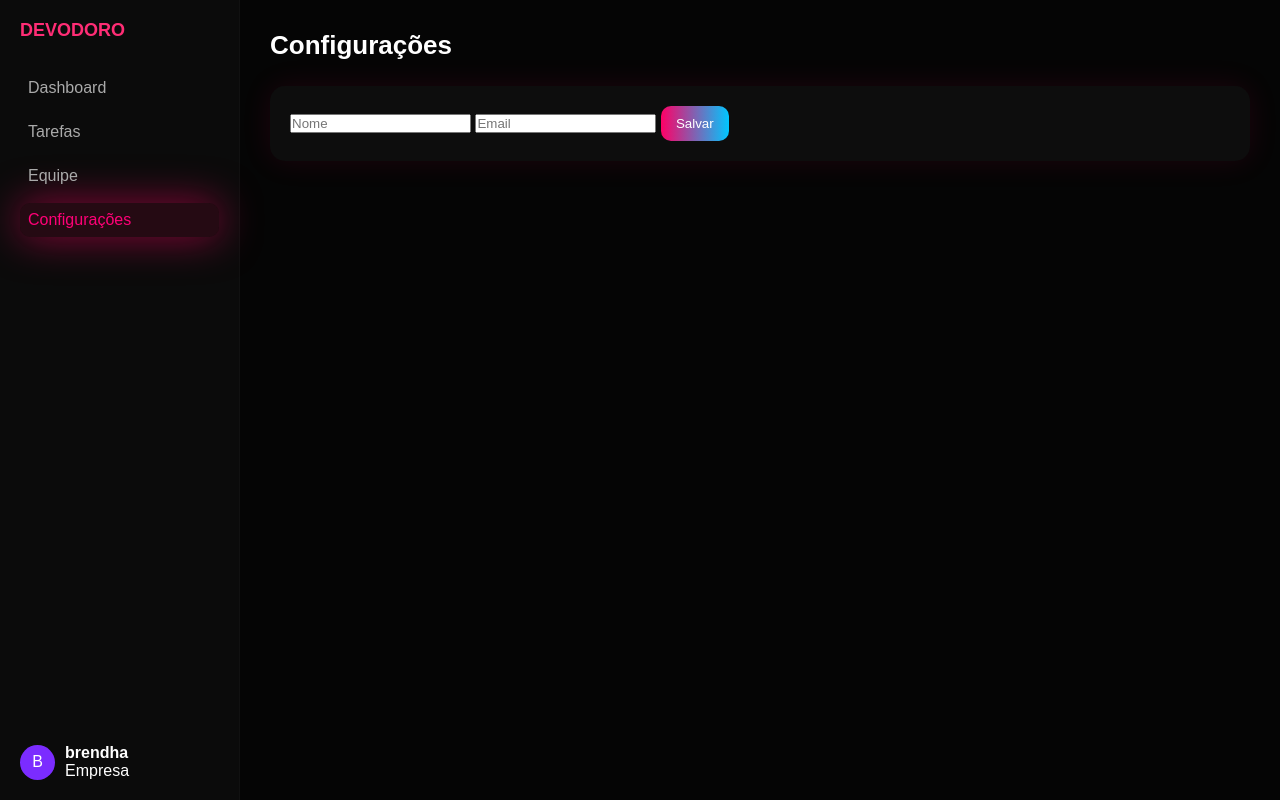
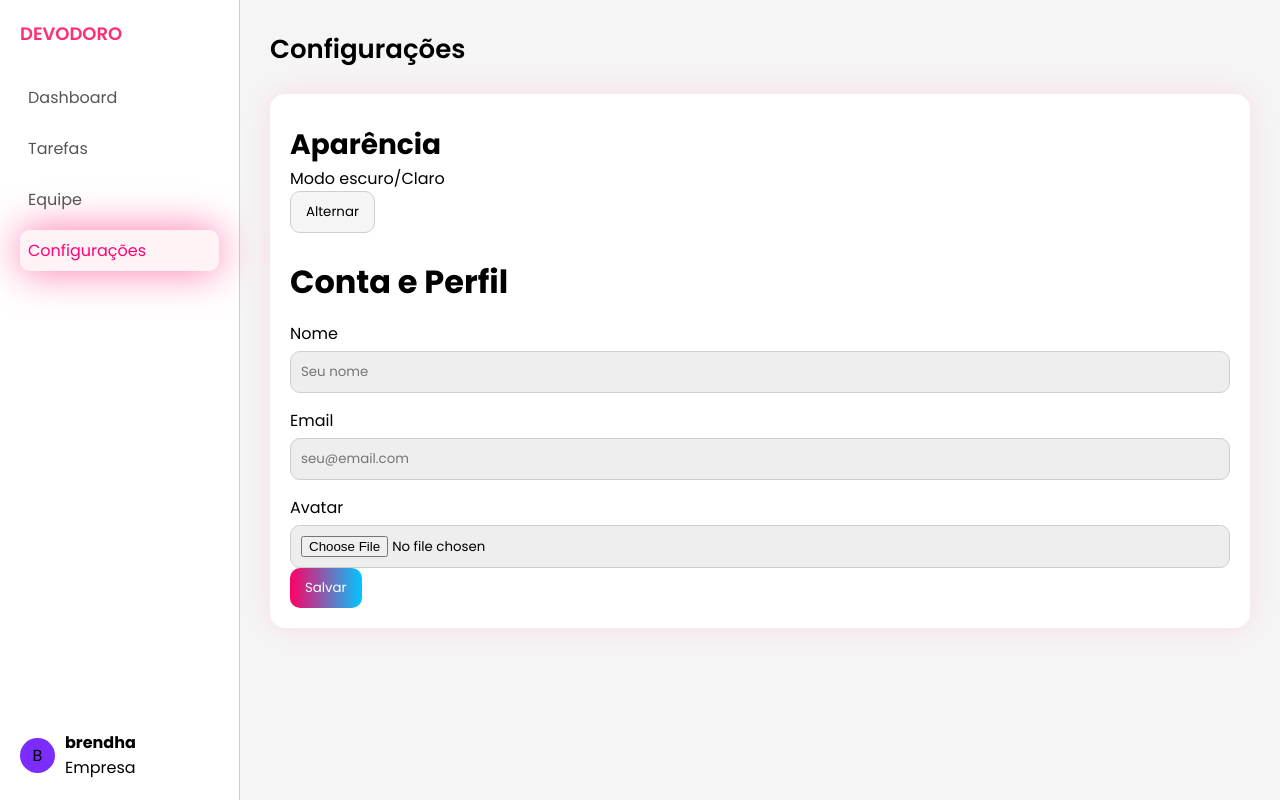
Before and after one commit to BrendhaMaria/DevodoroV2, a PHP site: page /html/dashboard/configuracoes.html in a window 1280 px wide. Run offline with PHP 8.4, Linux system fonts and the light colour scheme.

Commit message:
melhorias no css(modo claro e escudo, configurações)

```diff
--- a/css/dashboard.css
+++ b/css/dashboard.css
@@ -1,3 +1,5 @@
+
+@import url('https://fonts.googleapis.com/css2?family=Poppins:ital,wght@0,100;0,200;0,300;0,400;0,500;0,600;0,700;0,800;0,900;1,100;1,200;1,300;1,400;1,500;1,600;1,700;1,800;1,900&display=swap');
 * {
   margin: 0;
   padding: 0;
@@ -7,20 +9,21 @@
 
 body {
   display: flex;
-  background: #050505;
-  color: white;
+  background: var(--bg);
+  color: var(--text);
 }
+
 
 /* SIDEBAR */
 .sidebar {
   width: 240px;
   height: 100vh;
-  background: #0b0b0b;
+  background: var(--sidebar);
   display: flex;
   flex-direction: column;
   justify-content: space-between;
   padding: 20px;
-  border-right: 1px solid #111;
+  border-right: 1px solid var(--border);
 }
 
 .logo {
@@ -35,14 +38,14 @@ body {
   padding: 8px;
   border-radius: 10px;
   margin-bottom: 10px;
-  color: #aaa;
+  color: var(--text-secondary);
   cursor: pointer;
   transition: .5s ease-in;
   text-decoration: none;
 }
 
 .nav a.active{
-  background: rgba(133, 8, 50, 0.212);
+  background: var(--sidebtn-bg);
   box-shadow:0 0 5dvb rgba(255, 3, 100, 0.548);
   color: rgb(255, 0, 119);
 }
@@ -52,7 +55,7 @@ body {
 }
 
 .nav a:hover:not(.active){
-  background: #5c5c5c36;
+  background: var(--side-bg);
 }
 
 /* USER */
@@ -98,11 +101,11 @@ body {
   width: 200px;
 }
 .search {
-  background: #0f0f0f;
+  background: var(--input);
   border: none;
   padding: 10px;
   border-radius: 10px;
-  color: white;
+  color: var(--text);
 }
 
 .btn {
@@ -122,7 +125,7 @@ body {
 }
 
 .card {
-  background: #0d0d0d;
+  background: var(--card);
   padding: 20px;
   border-radius: 15px;
   position: relative;
@@ -137,11 +140,11 @@ body {
 /* TASK LIST */
 .task-list {
   margin-top: 30px;
-  background: #050505;
+  background: var(--bg);
 }
 
 .task {
-  background: #0d0d0d;
+  background: var(--card);
   padding: 15px;
   border-radius: 12px;
   margin-bottom: 10px;
@@ -163,9 +166,9 @@ body {
   width: 300px;
   padding: 10px;
   border-radius: 10px;
-  border: rgb(82, 81, 81) solid 1px;
-  background: #0f0f0f;
-  color: rgb(233, 232, 232);
+  border: 1px solid var(--border);
+  background: var(--input);
+  color: var(--text);
 }
 #status{
   background: linear-gradient(90deg, #ff0066, #00c6ff);
@@ -177,7 +180,8 @@ body {
   border: none;
 }
 option{
-  background: #050505;
+  background: var(--bg);
+  color: var(--text);
 }
 .btn-x{
   background: transparent;
@@ -189,19 +193,67 @@ option{
 }
 #total{
   box-shadow:0 0 5dvb rgba(194, 3, 114, 0.548);
-  border: solid 1px #242424;
+  border: solid 1px var(--border)
 }
 #concluidas{
   box-shadow:0 0 5dvb rgba(3, 181, 194, 0.548);
-  border: solid 1px #242424;
+  border: solid 1px var(--border)
 }
 #emprogresso{
   box-shadow:0 0 5dvb rgba(172, 3, 194, 0.548);
-  border: solid 1px #242424;
+  border: solid 1px var(--border)
 }
 #atrasados{
-  border: solid 1px #242424;
+  border: solid 1px var(--border)
 }
 .tf{
   font-size: 20px;
 }
+
+/*mudança de cor*/
+:root {
+  --bg: #f5f5f5;
+  --sidebar: #ffffff;
+  --card: #ffffff;
+  --text: #000000;
+  --text-secondary: #555;
+  --border: #cecece;
+  --input: #eeeeee;
+  --side-bg: #ffeef131;
+  --sidebtn-bg: rgba(252, 196, 214, 0.212);
+
+}
+.dark {
+  --bg: #050505;
+  --sidebar: #0b0b0b;
+  --card: #0d0d0d;
+  --text: #ffffff;
+  --text-secondary: #aaa;
+  --border: #353535;
+  --input: #0f0f0f;
+  --side-bg: #4747473a;
+  --sidebtn-bg: rgba(133, 8, 50, 0.212);
+}
+#escuro{
+  padding: 3px;
+   background: var(--bg);
+  border: solid 1px var(--border);
+  padding: 10px 15px;
+  border-radius: 10px;
+  color: var(--text);
+  cursor: pointer;
+}
+.setting-item {
+  display: flex;
+  flex-direction: column;
+  margin-top: 15px;
+}
+
+.setting-item input {
+  margin-top: 5px;
+  padding: 10px;
+  border-radius: 10px;
+  border: 1px solid var(--border);
+  background: var(--input);
+  color: var(--text);
+}
--- a/html/cadastrologin.html
+++ b/html/cadastrologin.html
@@ -45,7 +45,7 @@
       <input type="email" name="email" placeholder="Email" required>
       <input type="password" name="senha" placeholder="Senha" required>
       <!-- CNPJ (só empresa) -->
-      <input type="text" name="cnpj" id="cnpjField" placeholder="CNPJ" class="hidden">
+      <input type="hidden" name="cnpj" id="cnpjField" placeholder="CNPJ" class="hidden">
       <input type="hidden" name="tipo" id="registerTipo">
 
       <button class="submit">Cadastrar</button>
--- a/html/dashboard/configuracoes.html
+++ b/html/dashboard/configuracoes.html
@@ -33,10 +33,37 @@
     </div>
 
     <div class="card">
-      <input placeholder="Nome" type="text" class="nome-user">
-      <input placeholder="Email" type="email" class="email-user">
-      <button class="btn">Salvar</button>
+    <h2>Aparência</h2>
+    <div class="modoescuro">
+      <span>Modo escuro/Claro</span> <br>
+      <button id="escuro">Alternar</button>
+      <br><br>
+      <div class="settings">
+
+  <h1>Conta e Perfil</h1>
+
+  <div class="setting-group">
+
+    <div class="setting-item">
+      <label>Nome</label>
+      <input type="text" id="nameInput" placeholder="Seu nome">
     </div>
+
+    <div class="setting-item">
+      <label>Email</label>
+      <input type="email" id="emailInput" placeholder="seu@email.com">
+    </div>
+
+    <div class="setting-item">
+      <label>Avatar</label>
+      <input type="file" id="avatarInput">
+    </div>
+
+    <button class="btn" id="saveProfile">Salvar</button>
+  </div>
 </div>
+
+
+<script src="../../js/modoescuro.js"></script>
 </body>
 </html>
--- a/html/dashboard/tarefas.html
+++ b/html/dashboard/tarefas.html
@@ -5,6 +5,11 @@
     <meta name="viewport" content="width=device-width, initial-scale=1.0">
     <title>Tarefas</title>
     <link rel="stylesheet" href="../../css/dashboard.css">
+    <script>
+  if (localStorage.getItem("theme") === "dark") {
+    document.documentElement.classList.add("dark");
+  }
+</script>
 </head>
 <body>
   <div class="sidebar">
--- a/index.html
+++ b/index.html
@@ -2,9 +2,7 @@
 <html lang="pt-BR">
 <head>
 <meta charset="UTF-8">
-<meta name="viewport" content="width=device-width, initial-scale=1.0">
-
-<link href="https://fonts.googleapis.com/css2?family=Poppins:wght@300;400;500;600;700&display=swap" rel="stylesheet">
+<meta name="viewport" content="width=device-width, in
 <link rel="stylesheet" href="css/index.css">
 
 <title>Devodoro</title>
--- /dev/null
+++ b/js/modoescuro.js
@@ -0,0 +1,16 @@
+const btn = document.getElementById("escuro");
+
+btn.addEventListener("click", () => {
+  document.body.classList.toggle("dark");
+
+  if (document.body.classList.contains("dark")) {
+    localStorage.setItem("theme", "dark");
+  } else {
+    localStorage.setItem("theme", "light");
+  }
+});
+
+// carregar tema salvo
+if (localStorage.getItem("theme") === "dark") {
+  document.body.classList.add("dark");
+}
```
Also changed, not shown: html/dashboard/dashboard.html (+9 -5 lines), html/dashboard/equipe.html (+7 -0 lines).
